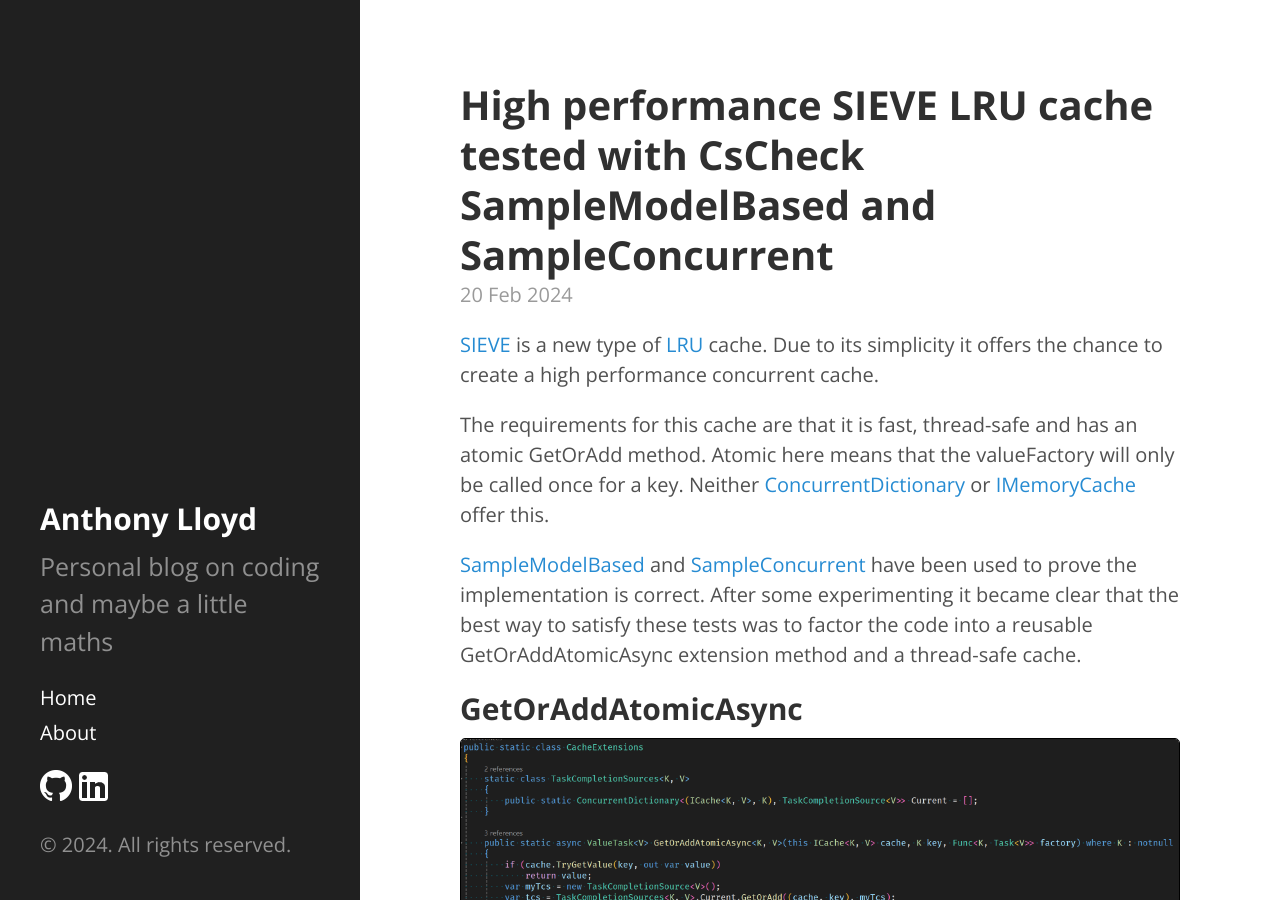
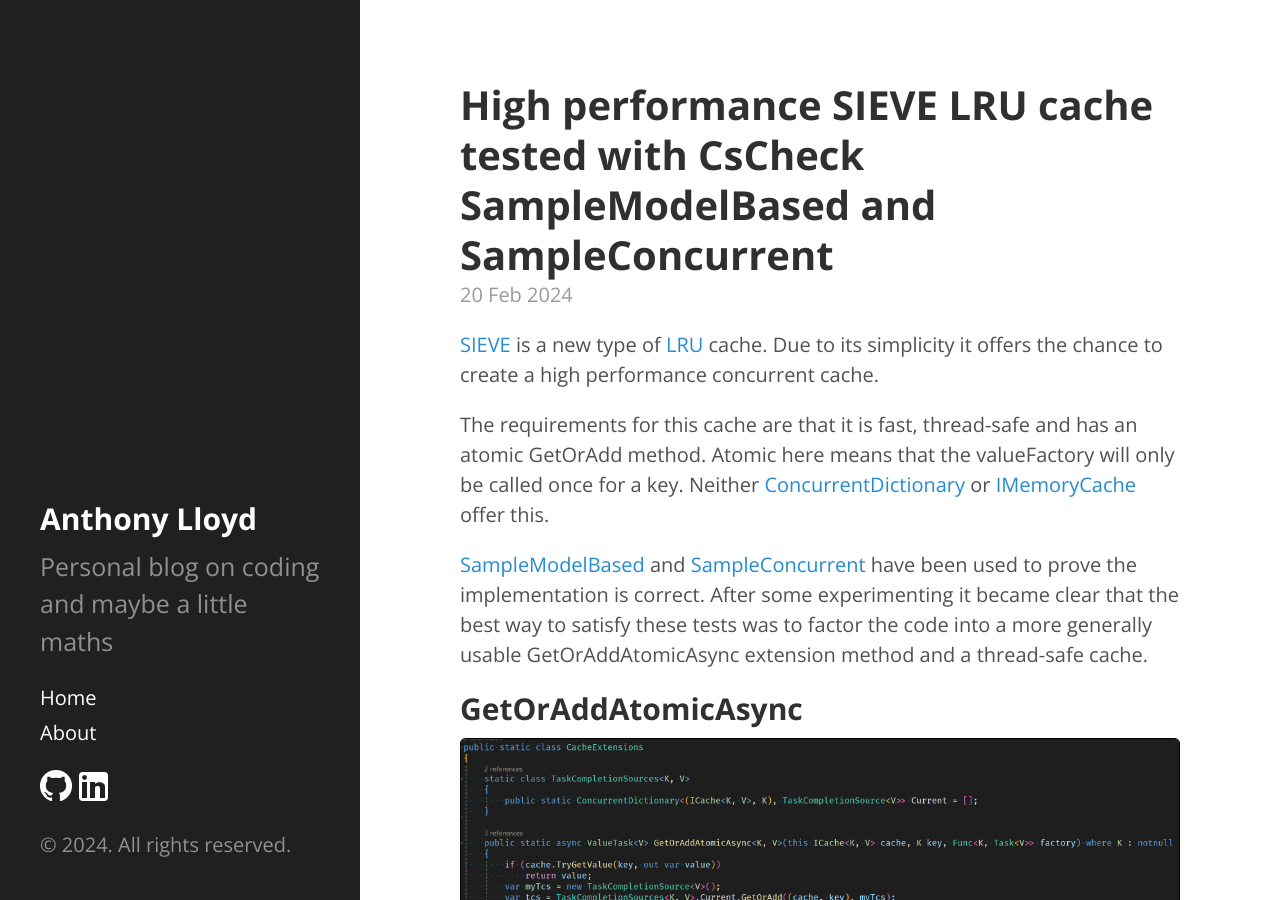
Before and after one commit to AnthonyLloyd/AnthonyLloyd.github.io, a Jekyll site: the page built from _posts/2024-02-20-sieve.html, in a window 1280 px wide and 900 px high. Built offline with Jekyll 4.4.1, drawn with Linux system fonts in a browser that asks for light colours; some web fonts are replaced; comment, search, counter and statistics services are not loaded.

Commit message:
add SIEVE

```diff
--- a/_posts/2024-02-20-sieve.html
+++ b/_posts/2024-02-20-sieve.html
@@ -13,7 +13,7 @@
 Neither <a href="https://learn.microsoft.com/en-us/dotnet/api/system.collections.concurrent.concurrentdictionary-2.getoradd?view=net-8.0#system-collections-concurrent-concurrentdictionary-2-getoradd(-0-system-func((-0-1)))">ConcurrentDictionary</a> or <a href="https://learn.microsoft.com/en-us/dotnet/api/microsoft.extensions.caching.memory.cacheextensions.getorcreateasync?view=dotnet-plat-ext-8.0">IMemoryCache</a> offer this.
 </p>
 <p><a href="https://github.com/AnthonyLloyd/CsCheck/tree/master?tab=readme-ov-file#model-based-testing">SampleModelBased</a> and <a href="https://github.com/AnthonyLloyd/CsCheck/tree/master?tab=readme-ov-file#concurrency-testing">SampleConcurrent</a> have been used to prove the implementation is correct.
-After some experimenting it became clear that the best way to satisfy these tests was to factor the code into a reusable GetOrAddAtomicAsync extension method and a thread-safe cache.</p>
+After some experimenting it became clear that the best way to satisfy these tests was to factor the code into a more generally usable GetOrAddAtomicAsync extension method and a thread-safe cache.</p>
 
 <h2><a name="GetOrAddAtomicAsync" class="anchor" href="#GetOrAddAtomicAsync">GetOrAddAtomicAsync</a></h2>
 
```
